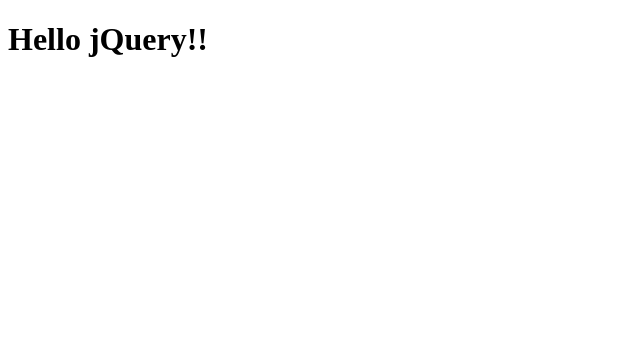
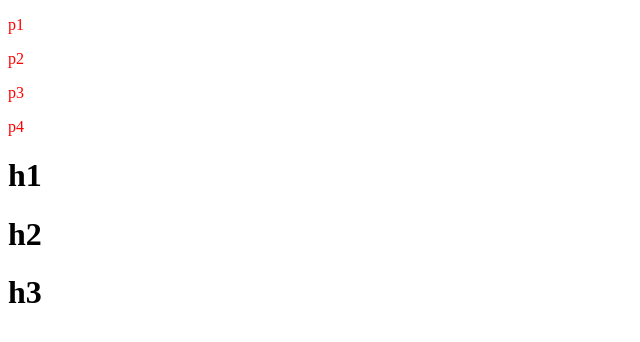
Before and after one commit to RisaMuraguchi/jQuery-practice, a plain HTML site: page index.html in a window 1280 px wide. Shown: the whole page, without its empty margins (0-640 px from the left). Drawn offline with nearby package versions, Linux system fonts and the light colour scheme.

Commit message:
[Add]6-2

```diff
--- a/app.js
+++ b/app.js
@@ -1,3 +1,5 @@
-$(document).ready(function () {
-  $("body").html("<h1>Hello jQuery!!</h1>");
-});
+// $(document).ready(function () {
+//   $("body").html("<h1>Hello jQuery!!</h1>");
+// });
+
+$("p").css("color","red");
--- a/index.html
+++ b/index.html
@@ -2,8 +2,20 @@
 <html lang="ja">
   <head>
     <meta charset="UTF-8">
+    <title>jquery</title>
   </head>
   <body>
+    <div id="div1">
+      <p class="p1">p1</p>
+      <p class="p2">p2</p>
+      <p class="p1">p3</p>
+      <p class="p2">p4</p>
+    </div>
+    <div id="div2">
+      <h1 id="h1">h1</h1>
+      <h1 id="h2">h2</h1>
+      <h1 id="h3">h3</h1>
+    </div>
     <script src="https://code.jquery.com/jquery-3.7.0.min.js" integrity="sha256-2Pmvv0kuTBOenSvLm6bvfBSSHrUJ+3A7x6P5Ebd07/g=" crossorigin="anonymous"></script>
     <script src="app.js"></script>
   </body>
```
